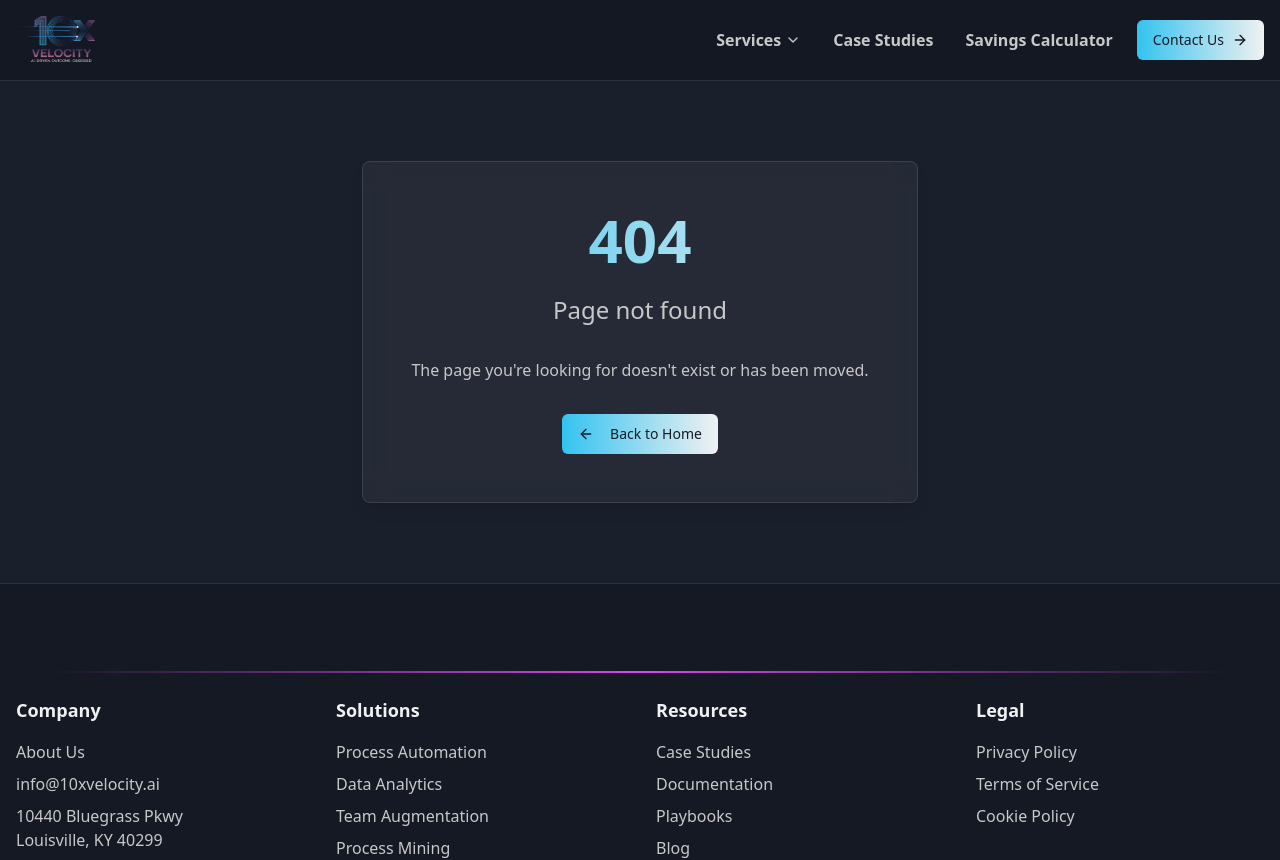
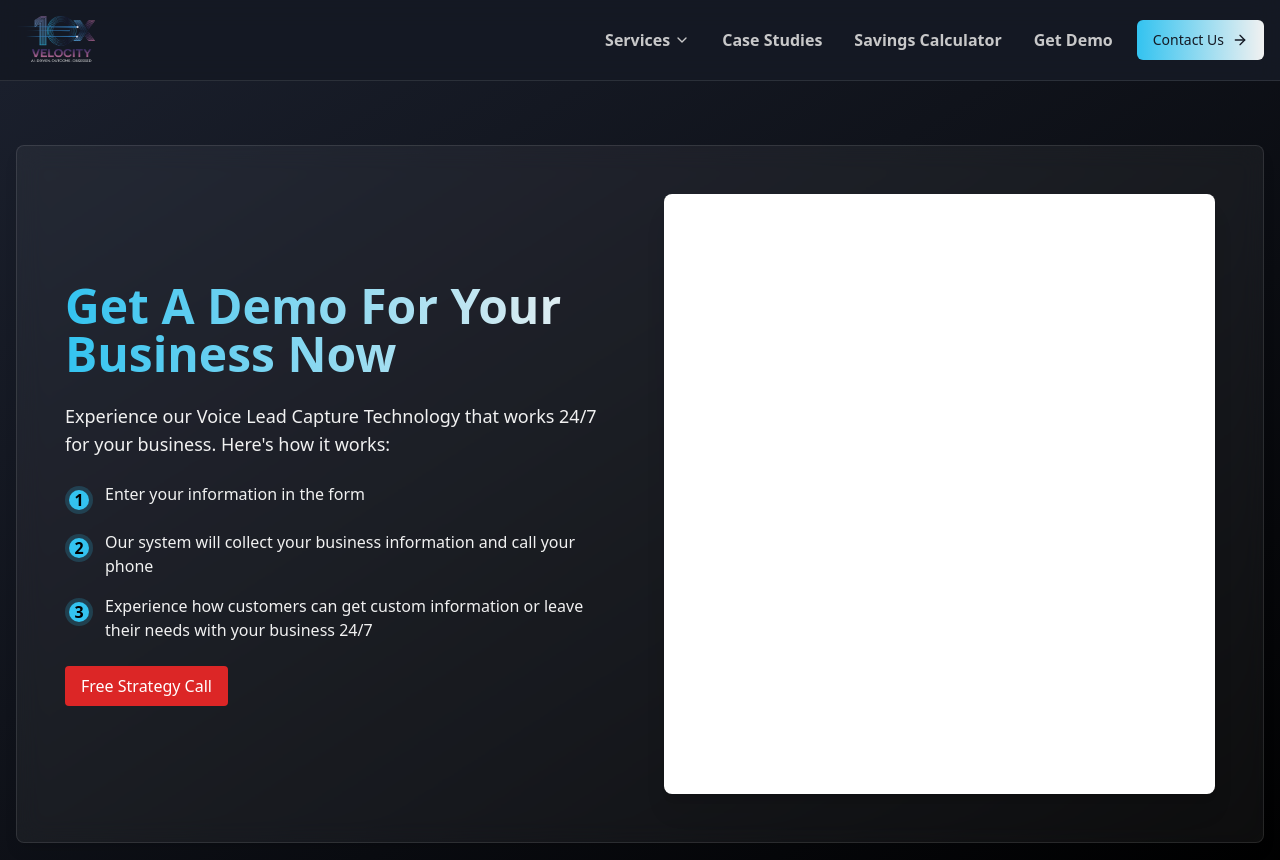
Before and after one commit to JaySmith502/10x-velocity, a React (Vite) app: page /demo in a window 1280 px wide. Shown: the top 860 px of the page. Built offline with nearby package versions, Linux system fonts and the light colour scheme.

Commit message:
Add n8n onboarding page
Created a new page with an n8n onboarding form, including a landing page layout with a blurb and an embedded form.

```diff
--- a/src/App.tsx
+++ b/src/App.tsx
@@ -29,6 +29,7 @@ import DataCleaning from "./pages/services/DataCleaning";
 import LunchAndLearn from "./pages/LunchAndLearn";
 import PhoneVoiceAgents from "./pages/services/PhoneVoiceAgents";
 import AIWorkshops from "./pages/services/AIWorkshops";
+import OnboardingForm from "./pages/OnboardingForm";
 
 const queryClient = new QueryClient();
 
@@ -58,6 +59,7 @@ const App = () => (
             <Route path="/case-studies/transportation-director" element={<TransportationDirector />} />
             <Route path="/savings-calculator" element={<SavingsCalculator />} />
             <Route path="/events/lunch-and-learn" element={<LunchAndLearn />} />
+            <Route path="/demo" element={<OnboardingForm />} />
             <Route path="/blog" element={<Blog />} />
             <Route path="/blog/:id" element={<BlogPost />} />
             <Route path="/contact" element={<Contact />} />
--- a/src/components/landing/Header.tsx
+++ b/src/components/landing/Header.tsx
@@ -1,3 +1,4 @@
+
 import { useState } from "react";
 import { Link } from "react-router-dom";
 import { Menu, ChevronDown } from "lucide-react";
@@ -66,6 +67,9 @@ const Header = () => {
               <Link to="/savings-calculator" className="text-velocity-muted hover:text-velocity-light transition-colors font-bold">
                 Savings Calculator
               </Link>
+              <Link to="/demo" className="text-velocity-muted hover:text-velocity-light transition-colors font-bold">
+                Get Demo
+              </Link>
             </nav>
             <DiscoveryButton className="text-sm" text="Contact Us" />
           </div>
--- a/src/components/landing/MobileMenu.tsx
+++ b/src/components/landing/MobileMenu.tsx
@@ -1,3 +1,4 @@
+
 import React, { useEffect, useState } from "react";
 import { Link } from "react-router-dom";
 import { X, ChevronDown, ChevronUp } from "lucide-react";
@@ -127,6 +128,13 @@ const MobileMenu = ({ isOpen, onClose }: MobileMenuProps) => {
               >
                 Savings Calculator
               </Link>
+              <Link
+                to="/demo"
+                className="text-velocity-muted hover:text-velocity-light transition-colors font-bold py-2"
+                onClick={onClose}
+              >
+                Get Demo
+              </Link>
               <a href="/contact"
                 className="bg-gradient-to-r from-velocity-accent to-velocity-light text-[#151A24] font-bold px-6 py-3 rounded-lg w-full text-center mt-4"
                 onClick={onClose}
--- /dev/null
+++ b/src/pages/OnboardingForm.tsx
@@ -0,0 +1,79 @@
+
+import { useEffect, useRef } from "react";
+
+const OnboardingForm = () => {
+  const formRef = useRef<HTMLDivElement>(null);
+
+  useEffect(() => {
+    // Load the n8n form
+    const script = document.createElement("script");
+    script.src = "https://n8n.services.hiprag.com/form/b29820a7-4580-4504-82f4-18671da724e6";
+    script.async = true;
+
+    if (formRef.current) {
+      formRef.current.innerHTML = "";
+      formRef.current.appendChild(script);
+    }
+
+    return () => {
+      if (formRef.current) {
+        formRef.current.innerHTML = "";
+      }
+    };
+  }, []);
+
+  return (
+    <div className="min-h-screen bg-gradient-to-br from-velocity-dark to-black py-16">
+      <div className="container mx-auto px-4">
+        <div className="glass-card p-8 md:p-12 grid md:grid-cols-2 gap-8 md:gap-12">
+          {/* Left side - Content */}
+          <div className="flex flex-col justify-center space-y-6 animate-fade-up">
+            <h1 className="text-4xl md:text-5xl font-bold heading-gradient">
+              Get A Demo For Your Business Now
+            </h1>
+
+            <p className="text-velocity-light text-lg">
+              Experience our Voice Lead Capture Technology that works 24/7 for your business. Here's how it works:
+            </p>
+
+            <ul className="space-y-4">
+              <li className="flex items-start">
+                <span className="bg-velocity-accent/20 p-1 rounded-full mr-3 mt-1">
+                  <span className="flex items-center justify-center w-5 h-5 bg-velocity-accent rounded-full text-black font-bold">1</span>
+                </span>
+                <span className="text-velocity-light">Enter your information in the form</span>
+              </li>
+              <li className="flex items-start">
+                <span className="bg-velocity-accent/20 p-1 rounded-full mr-3 mt-1">
+                  <span className="flex items-center justify-center w-5 h-5 bg-velocity-accent rounded-full text-black font-bold">2</span>
+                </span>
+                <span className="text-velocity-light">Our system will collect your business information and call your phone</span>
+              </li>
+              <li className="flex items-start">
+                <span className="bg-velocity-accent/20 p-1 rounded-full mr-3 mt-1">
+                  <span className="flex items-center justify-center w-5 h-5 bg-velocity-accent rounded-full text-black font-bold">3</span>
+                </span>
+                <span className="text-velocity-light">Experience how customers can get custom information or leave their needs with your business 24/7</span>
+              </li>
+            </ul>
+
+            <div className="mt-4">
+              <span className="inline-flex items-center px-4 py-2 bg-red-600 text-white font-medium rounded">
+                Free Strategy Call
+              </span>
+            </div>
+          </div>
+
+          {/* Right side - Form */}
+          <div className="bg-white rounded-lg shadow-xl overflow-hidden h-[600px]">
+            <div ref={formRef} className="w-full h-full" id="n8n-form">
+              {/* Form will be loaded here */}
+            </div>
+          </div>
+        </div>
+      </div>
+    </div>
+  );
+};
+
+export default OnboardingForm;
```
